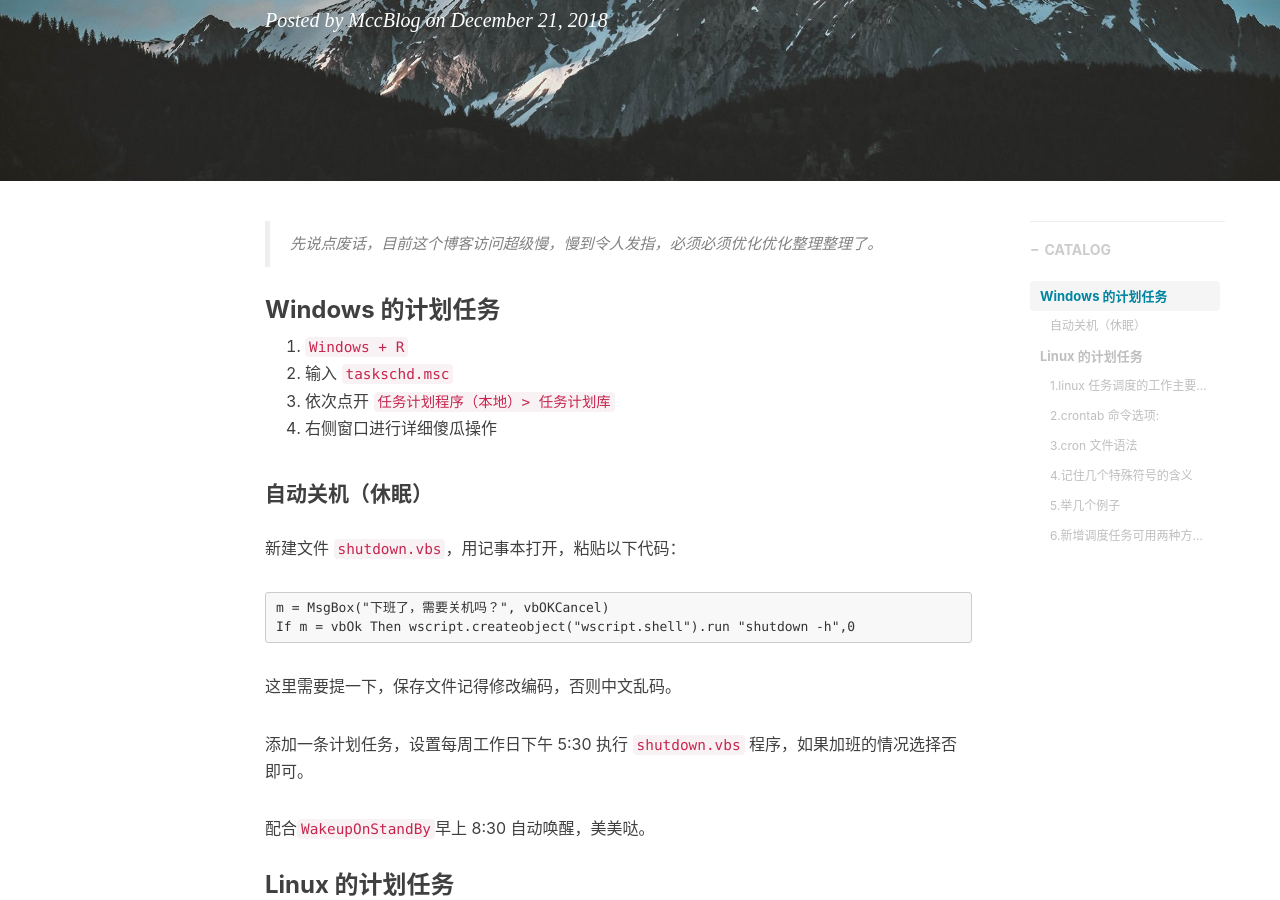
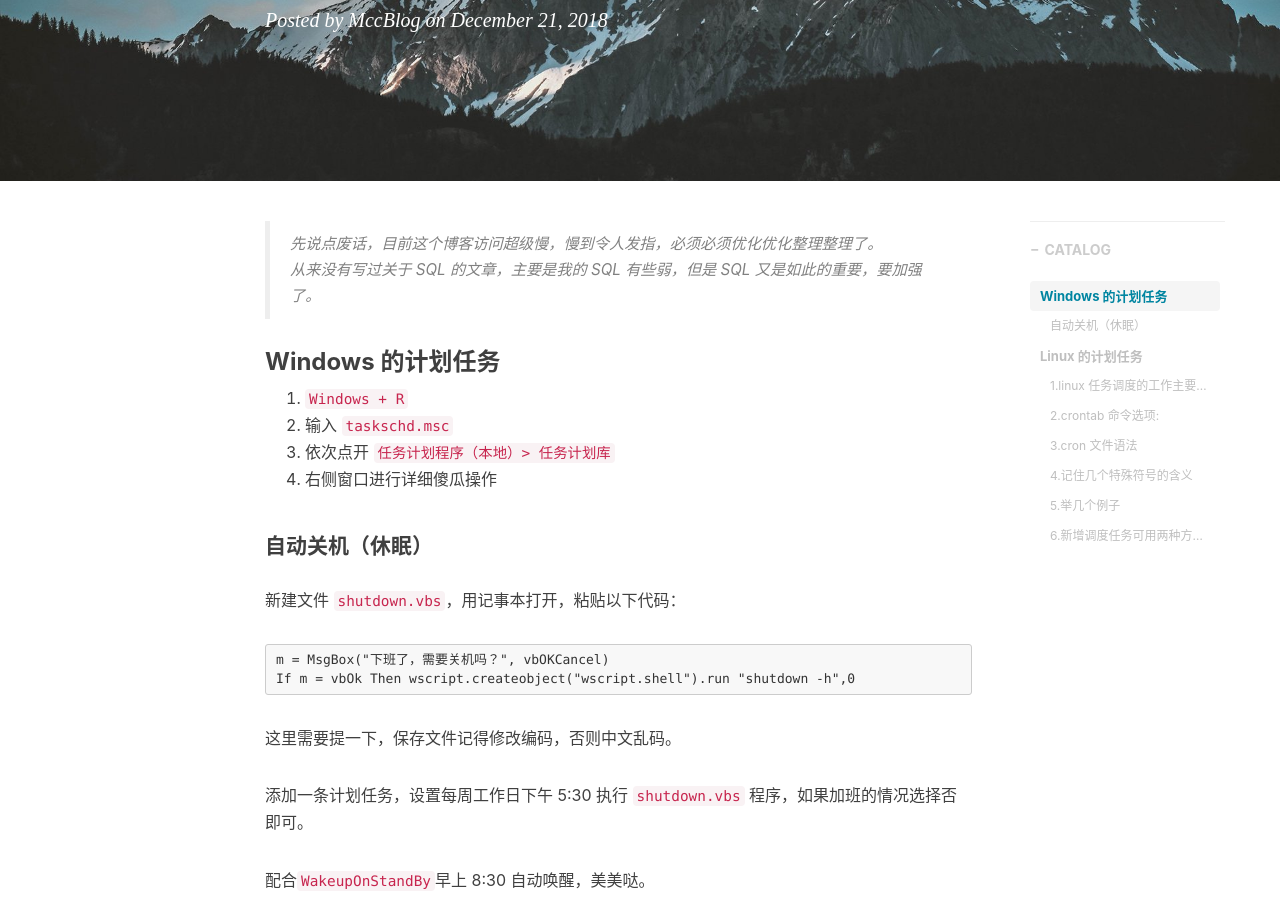
Before and after one commit to mengchenchen/mengchenchen.github.io, a Jekyll site: the page built from _posts/2018-12-21-关于 Linux 和 Windows 计划任务.md, in a window 1280 px wide and 900 px high, scrolled down 402 px. Built offline with Jekyll 4.4.1, drawn with Linux system fonts in a browser that asks for light colours; nearby versions of some CDN libraries; comment, search, counter and statistics services are not loaded.

Commit message:
Update 2018-12-21-关于 Linux 和 Windows 计划任务.md

```diff
--- a/_posts/2018-12-21-关于 Linux 和 Windows 计划任务.md
+++ b/_posts/2018-12-21-关于 Linux 和 Windows 计划任务.md
@@ -7,6 +7,8 @@ tag: Linux
 ---
 
 > 先说点废话，目前这个博客访问超级慢，慢到令人发指，必须必须优化优化整理整理了。
+>
+> 从来没有写过关于 SQL 的文章，主要是我的 SQL 有些弱，但是 SQL 又是如此的重要，要加强了。
 
 ### Windows 的计划任务
 
```
